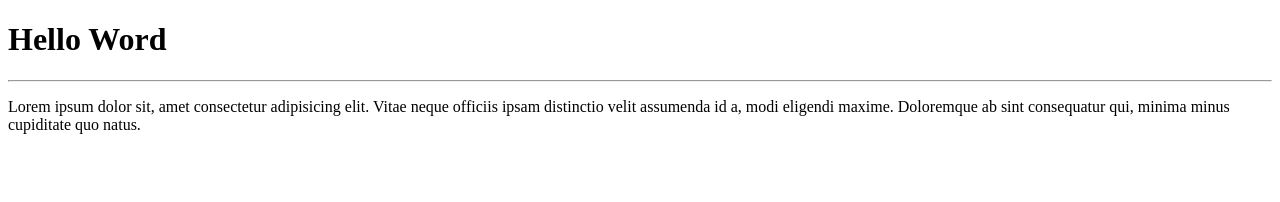
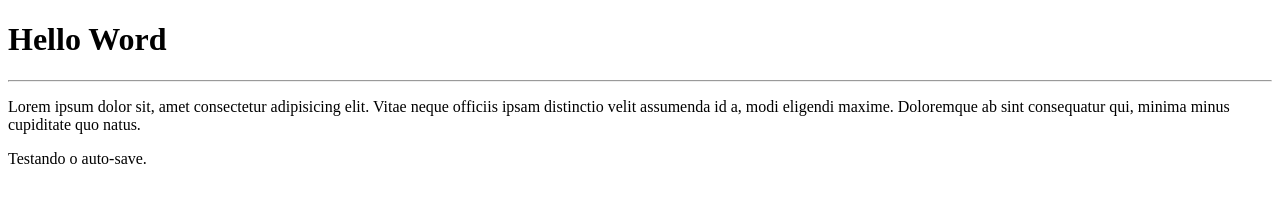
Before and after one commit to allan-nic/helloworld, a plain HTML site: page Site-teste/index.html in a window 1280 px wide. Drawn offline with Linux system fonts and the light colour scheme.

Commit message:
Novo Paragrafo

```diff
--- a/Site-teste/index.html
+++ b/Site-teste/index.html
@@ -9,5 +9,7 @@
     <h1>Hello Word</h1>
     <hr>
     <p>Lorem ipsum dolor sit, amet consectetur adipisicing elit. Vitae neque officiis ipsam distinctio velit assumenda id a, modi eligendi maxime. Doloremque ab sint consequatur qui, minima minus cupiditate quo natus.</p>
+
+    <p>Testando o auto-save.</p>
 </body>
 </html>
```
